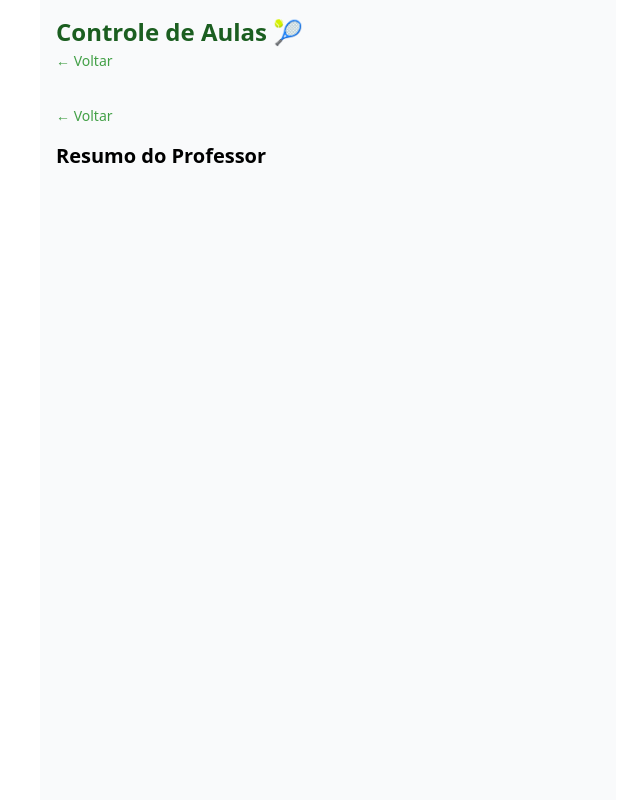
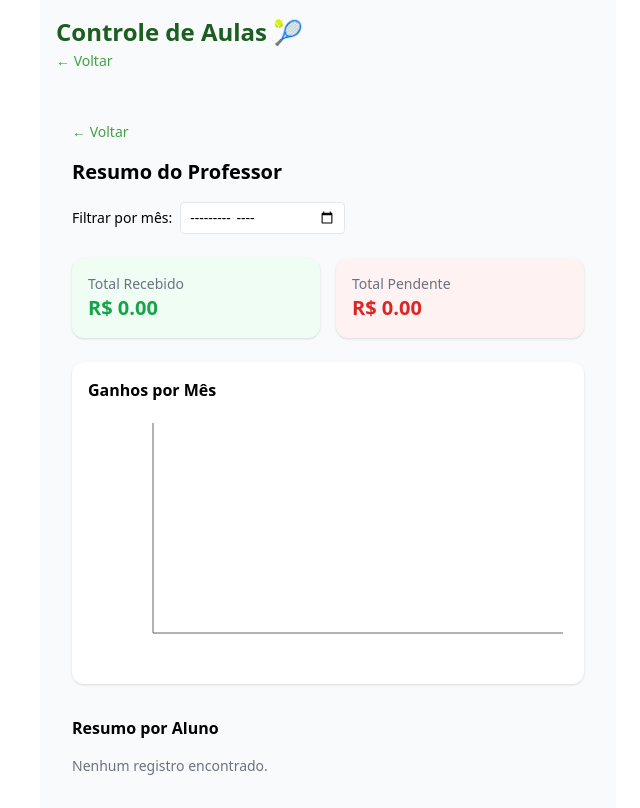
Before and after one commit to crsanches/apptenis, a React (Vite) app in the folder frontend/: page / in a window 1280 px wide. Both pictures are taken after a click on the button "📊 Resumo do Professor". Shown: the whole page, without its empty margins (312-952 px from the left). Built offline with nearby package versions, Linux system fonts and the light colour scheme.

Commit message:
criando aba resumo professor

```diff
--- a/frontend/src/screens/ResumoProfessor.jsx
+++ b/frontend/src/screens/ResumoProfessor.jsx
@@ -1,16 +1,173 @@
-function ResumoProfessor({ voltar }) {
+import { useMemo, useState } from "react";
+import {
+  BarChart,
+  Bar,
+  XAxis,
+  YAxis,
+  Tooltip,
+  ResponsiveContainer
+} from "recharts";
+
+function ResumoProfessor({ voltar, aulas = [], pagamentos = [] }) {
+
+  const [mesSelecionado, setMesSelecionado] = useState("");
+
+  // ---------- FILTRAR POR MÊS ----------
+  const pagamentosFiltrados = useMemo(() => {
+    if (!mesSelecionado) return pagamentos;
+
+    return pagamentos.filter(p => {
+      const mesPagamento = p.data.slice(0, 7); // YYYY-MM
+      return mesPagamento === mesSelecionado;
+    });
+  }, [pagamentos, mesSelecionado]);
+
+  // ---------- TOTAIS ----------
+  const totalRecebido = pagamentosFiltrados
+    .filter(p => p.status === "pago")
+    .reduce((acc, p) => acc + Number(p.valor), 0);
+
+  const totalPendente = pagamentosFiltrados
+    .filter(p => p.status === "pendente")
+    .reduce((acc, p) => acc + Number(p.valor), 0);
+
+  // ---------- GRÁFICO POR MÊS ----------
+  const dadosGrafico = useMemo(() => {
+    const mapa = {};
+
+    pagamentos.forEach(p => {
+      const mes = p.data.slice(0, 7);
+
+      if (!mapa[mes]) mapa[mes] = 0;
+
+      if (p.status === "pago") {
+        mapa[mes] += Number(p.valor);
+      }
+    });
+
+    return Object.keys(mapa).map(mes => ({
+      mes,
+      valor: mapa[mes]
+    }));
+  }, [pagamentos]);
+
+  // ---------- RESUMO POR ALUNO ----------
+  const resumoPorAluno = useMemo(() => {
+    const mapa = {};
+
+    pagamentosFiltrados.forEach(p => {
+      if (!mapa[p.aluno]) {
+        mapa[p.aluno] = {
+          total: 0,
+          recebido: 0,
+          pendente: 0
+        };
+      }
+
+      mapa[p.aluno].total += Number(p.valor);
+
+      if (p.status === "pago") {
+        mapa[p.aluno].recebido += Number(p.valor);
+      } else {
+        mapa[p.aluno].pendente += Number(p.valor);
+      }
+    });
+
+    return Object.entries(mapa).map(([aluno, dados]) => ({
+      aluno,
+      ...dados
+    }));
+  }, [pagamentosFiltrados]);
+
   return (
-      <div>
-        <button
-          onClick={voltar}
-          className="text-secondary text-sm mb-4"
-        >
+    <div className="p-4">
+
+      <button onClick={voltar} className="text-secondary text-sm mb-4">
         ← Voltar
       </button>
 
-        <h2 className="text-xl font-bold">
+      <h2 className="text-xl font-bold mb-4">
         Resumo do Professor
       </h2>
+
+      {/* FILTRO */}
+      <div className="mb-6">
+        <label className="text-sm mr-2">Filtrar por mês:</label>
+        <input
+          type="month"
+          value={mesSelecionado}
+          onChange={(e) => setMesSelecionado(e.target.value)}
+          className="border rounded px-2 py-1 text-sm"
+        />
+      </div>
+
+      {/* TOTAIS */}
+      <div className="grid grid-cols-1 md:grid-cols-2 gap-4 mb-6">
+
+        <div className="bg-green-50 p-4 rounded-xl shadow">
+          <p className="text-sm text-gray-500">Total Recebido</p>
+          <p className="text-xl font-bold text-green-600">
+            R$ {totalRecebido.toFixed(2)}
+          </p>
+        </div>
+
+        <div className="bg-red-50 p-4 rounded-xl shadow">
+          <p className="text-sm text-gray-500">Total Pendente</p>
+          <p className="text-xl font-bold text-red-600">
+            R$ {totalPendente.toFixed(2)}
+          </p>
+        </div>
+
+      </div>
+
+      {/* GRÁFICO */}
+      <div className="bg-white p-4 rounded-xl shadow mb-8">
+        <h3 className="font-semibold mb-4">Ganhos por Mês</h3>
+
+        <div style={{ width: "100%", height: 250 }}>
+          <ResponsiveContainer>
+            <BarChart data={dadosGrafico}>
+              <XAxis dataKey="mes" />
+              <YAxis />
+              <Tooltip />
+              <Bar dataKey="valor" />
+            </BarChart>
+          </ResponsiveContainer>
+        </div>
+      </div>
+
+      {/* RESUMO POR ALUNO */}
+      <div>
+        <h3 className="font-semibold mb-4">Resumo por Aluno</h3>
+
+        {resumoPorAluno.length === 0 && (
+          <p className="text-gray-500 text-sm">
+            Nenhum registro encontrado.
+          </p>
+        )}
+
+        {resumoPorAluno.map((a, index) => (
+          <div
+            key={index}
+            className="border-b py-3 flex flex-col md:flex-row md:justify-between"
+          >
+            <span className="font-medium">{a.aluno}</span>
+
+            <div className="text-sm mt-1 md:mt-0">
+              <span className="mr-4">
+                Total: R$ {a.total.toFixed(2)}
+              </span>
+              <span className="text-green-600 mr-4">
+                Recebido: R$ {a.recebido.toFixed(2)}
+              </span>
+              <span className="text-red-600">
+                Pendente: R$ {a.pendente.toFixed(2)}
+              </span>
+            </div>
+          </div>
+        ))}
+      </div>
+
     </div>
   );
 }
```
Lines whose indentation alone changed are shown as unchanged.
